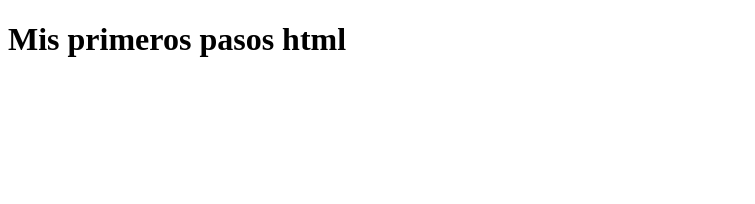
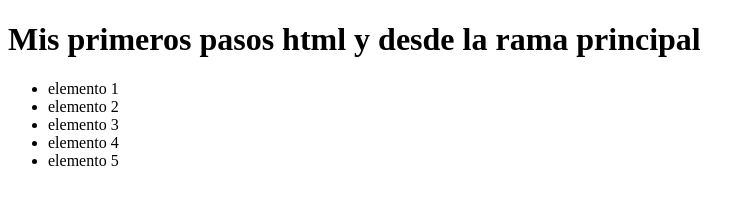
Before and after one commit to BranPama/tutorialGit, a plain HTML site: page index.html in a window 1280 px wide. Shown: the whole page, without its empty margins (0-755 px from the left). Drawn offline with Linux system fonts and the light colour scheme.

Commit message:
Agregando contenido al index

```diff
--- a/index.html
+++ b/index.html
@@ -4,6 +4,13 @@
   <title>Pagina html</title>
  </head>
  <body>
-  <h1>Mis primeros pasos html</h1>
+  <h1>Mis primeros pasos html y desde la rama principal</h1>
+  <ul>
+   <li>elemento 1</li>
+   <li>elemento 2</li>
+   <li>elemento 3</li>
+   <li>elemento 4</li>
+   <li>elemento 5</li>
+  </ul>
  </body>
 </html>
```
